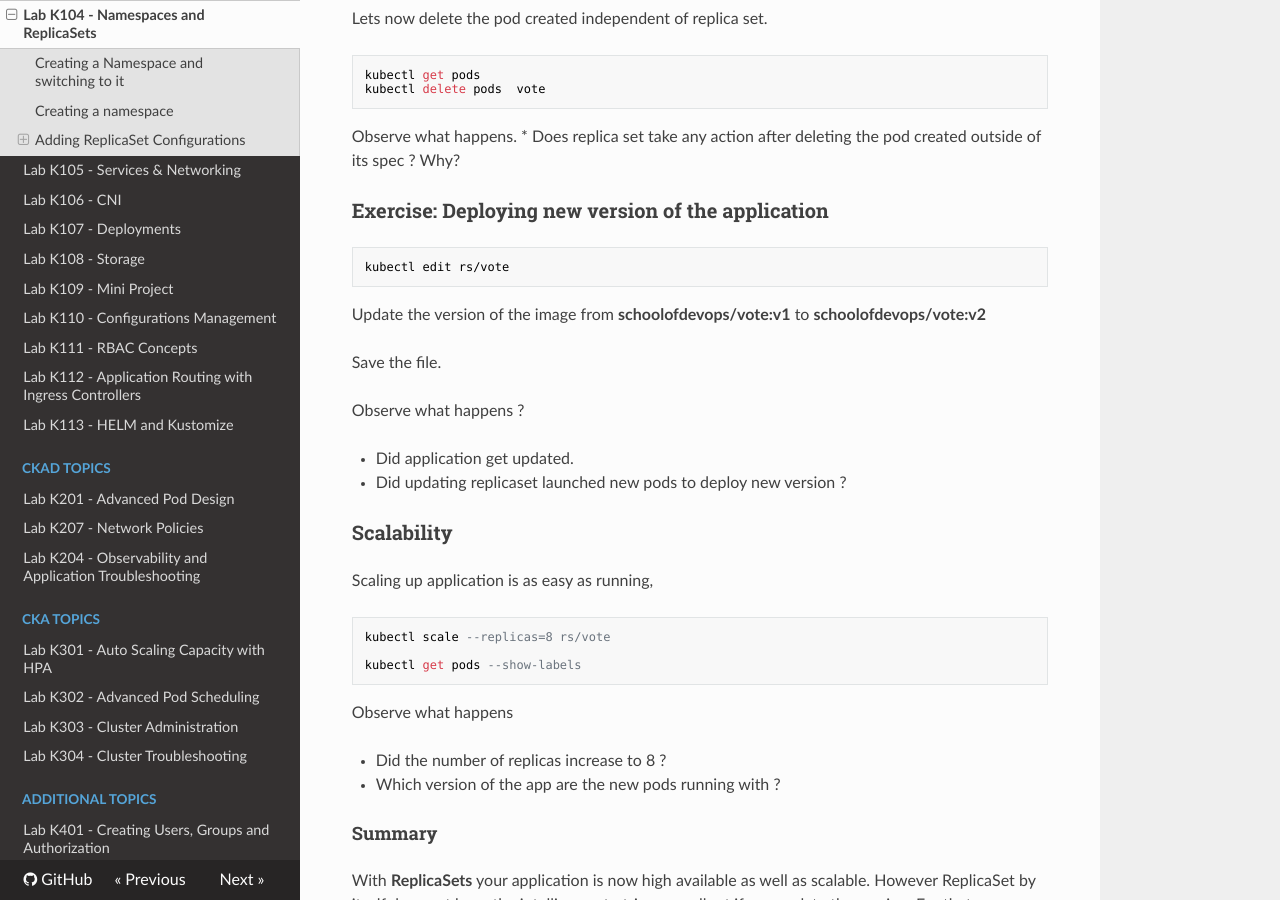
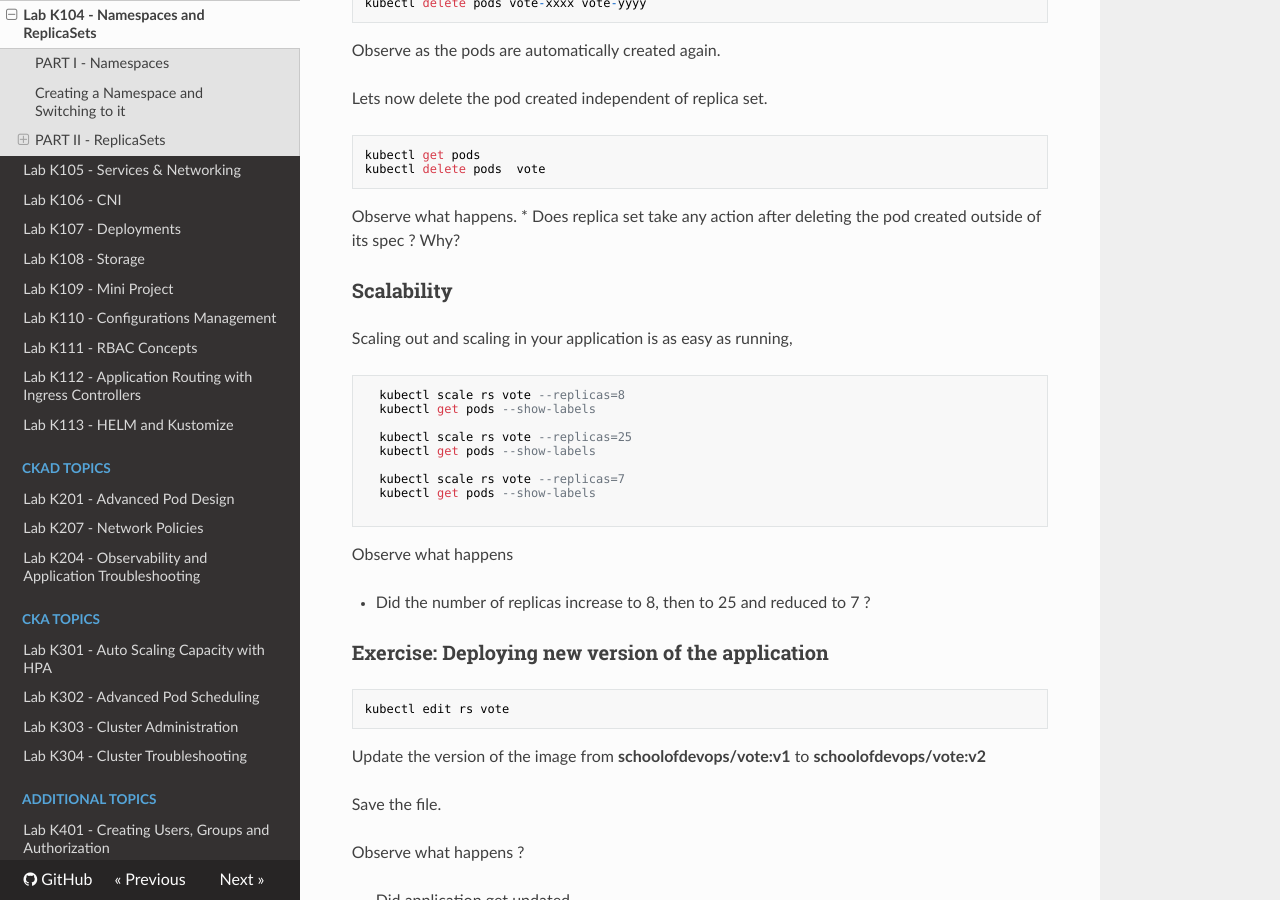
Before and after one commit to schoolofdevops/kubernetes-labguide, an MkDocs documentation site: the page built from chapters/kubernetes-replicasets-howto.md, in a window 1280 px wide and 900 px high, scrolled down 3301 px. Built offline with MkDocs 1.6.1, drawn with Linux system fonts in a browser that asks for light colours; nearby versions of some CDN libraries; old or Windows-style settings are respelled for this version of MkDocs; some of the changed text lies outside the part shown.

Commit message:
updated repliacset chapter

````diff
--- a/chapters/kubernetes-replicasets-howto.md
+++ b/chapters/kubernetes-replicasets-howto.md
@@ -8,7 +8,7 @@
 ```
 
 
-### Creating a Namespace and switching to it
+## PART I - Namespaces
 
 
 Check current config
@@ -19,7 +19,7 @@
 
 You could also examine the current configs in file **cat ~/.kube/config**
 
-## Creating a namespace
+## Creating a Namespace and Switching to it
 
 Namespaces offers separation of resources running on the same physical infrastructure into virtual clusters. It is typically useful in mid to large scale environments with multiple projects, teams and need separate scopes. It could also be useful to map to your workflow stages e.g. dev, stage, prod.
 
@@ -57,6 +57,7 @@
 
 **Exercise**: Go back to the monitoring screen and observe what happens after switching the namespace.
 
+## PART II - ReplicaSets
 
 To understand how ReplicaSets works with the selectors  lets launch a pod in the new namespace with existing specs.
 
@@ -67,14 +68,14 @@
 kubectl get pods
 ```
 
-## Adding ReplicaSet Configurations
+### Adding ReplicaSet Configurations
 
-Lets now write the spec for the Rplica Set. This is going to mainly contain,
+Lets now write the spec for the ReplicaSet. This is going to mainly contain,
 
-  * replicas
-  * selector
+  * replicas : define the scalability configs here
+  * selector : define configs which provide as a base for checking availibility
   * template (pod spec )
-  * minReadySeconds
+  * minReadySeconds : duration to wait after pod is ready till its declared as available (used by deployment)
 
 
 From here on, we would switch to the project and environment specific path and work from there.
@@ -194,11 +195,34 @@
 Observe what happens.
   * Does replica set take any action after deleting the pod created outside of its spec ? Why?
 
+
+### Scalability
+
+  Scaling out and scaling in your application is as easy as running,
+
+```
+  kubectl scale rs vote --replicas=8
+  kubectl get pods --show-labels
+
+  kubectl scale rs vote --replicas=25
+  kubectl get pods --show-labels
+
+  kubectl scale rs vote --replicas=7
+  kubectl get pods --show-labels
+
+```
+
+
+Observe what happens
+
+  * Did the number of  replicas increase to 8, then to 25 and reduced to 7 ?
+
+
 ### Exercise: Deploying new version of the application
 
 
 ```
-kubectl edit rs/vote
+kubectl edit rs vote
 ```
 
 Update the version of the image from **schoolofdevops/vote:v1** to **schoolofdevops/vote:v2**
@@ -211,22 +235,6 @@
   * Did updating replicaset launched new pods to deploy new version ?
 
 
-### Scalability
-
-Scaling up application is as easy as running,
-
-```
-kubectl scale --replicas=8 rs/vote
-
-kubectl get pods --show-labels
-```
-
-Observe what happens
-
-  * Did the number of  replicas increase to 8 ?
-  * Which version of the app are the new pods running with ?
-
-
 #### Summary
 
 With **ReplicaSets** your application is now high available as well as scalable. However ReplicaSet by itself does not have the intelligence to trigger a rollout if you update the version. For that, you are going to need a **deployment** which is something you would learn in an upcoming  lesson.
````
Also changed, not shown: other parts of chapters/kubernetes-replicasets-howto.md (+1 -1 lines).
